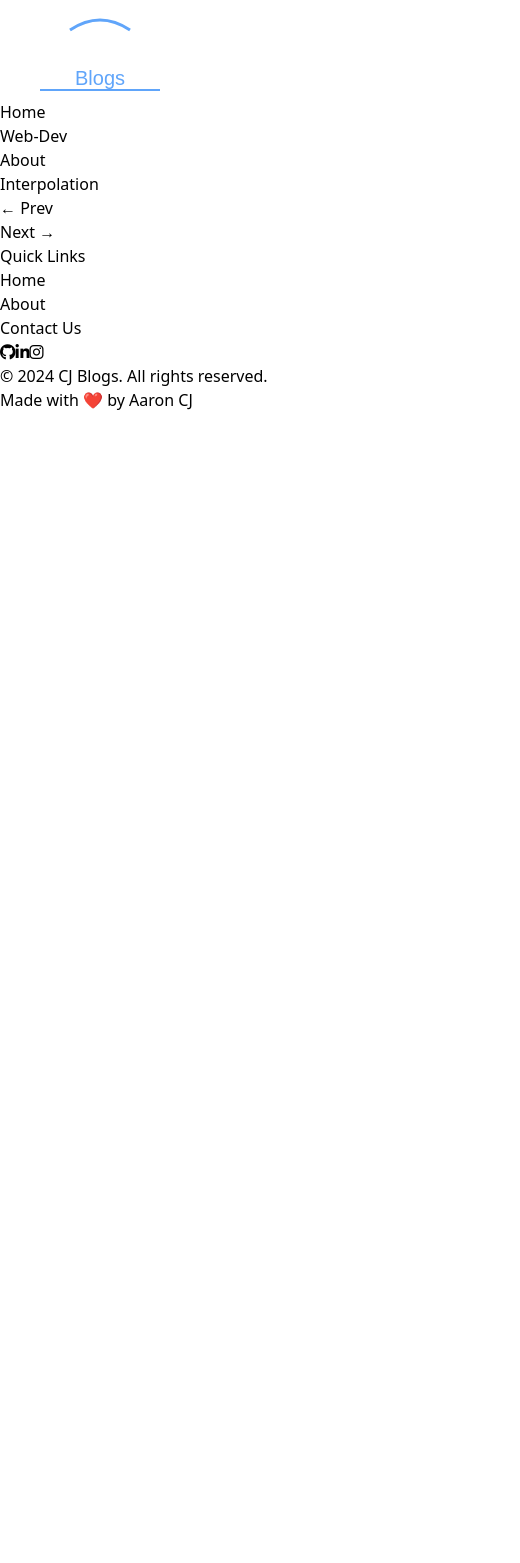
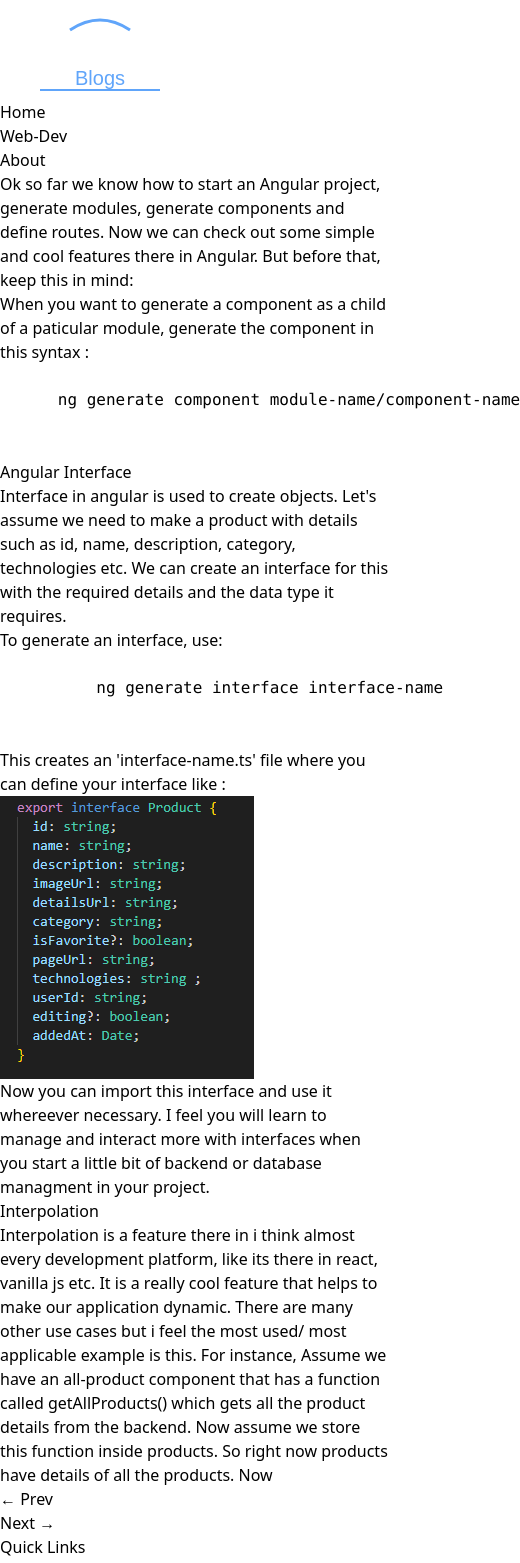
Before and after one commit to aaronchrisjo/cj-blogs, an Angular app: page /angular-5 in a window 390 px wide. Shown: the top 1563 px of the page, 520 px wide, since content can reach past the window. Before the commit the page ends 844 px from the top, so only its background shows below. Built offline with nearby package versions, Linux system fonts and the light colour scheme.

Commit message:
Angular interface added.

```diff
--- a/src/app/content/web-dev/angular/angular-4/angular-4.component.html
+++ b/src/app/content/web-dev/angular/angular-4/angular-4.component.html
@@ -4,8 +4,8 @@
     <p class="mt-7 text-lg lg:text-4xl font-semibold max-w-3xl text-left">Routing in Angular</p>
 
     <article class="mt-10 text-xl">
-        <p class="mb-6">Now from here on, I assume your are slowly getting the hang of the Angular structure and going further, it's gonna keep getting easier. Once you have got the structure, i recommend start making your own sample-app where you can practice all these things. Then you will have a perfect idea about the structure and it will be much easier going further. </p>
-        <p class="mb-10">Routing in Angular is actually really simple even though it looks a bit heavy at first. Just a few steps to follow. Consider a component say 'web-dev' you have that you need to be displayed when '/web-dev' is clicked. You can do this in 3 simple steps.</p>
+        <p class="mb-6">Now from here on, I assume your are slowly getting the hang of the Angular architecture and going further, it's gonna keep getting easier. Once you have understood the architecture properly, i recommend start making your own sample-app where you can practice all these things. Then you will have a perfect idea about the structure and it will be much easier going further. </p>
+        <p class="mb-10">Routing in Angular is actually really simple even though it looks a bit heavy at first. Just a few steps to follow. Consider a component say 'web-dev' you have that need to be displayed when '/web-dev' is clicked. You can do this in 3 simple steps.</p>
         <ul class="list-decimal list-inside">
             <li class="mb-6">Add the routing for that component in its respective routing-module.ts</li>
             <img src="assets/web-dev-routing.png" alt="" class="mb-6">
@@ -15,7 +15,7 @@
             <img src="assets/web-dev-routing-3.png" alt="" class="mb-6">
         </ul>
         <p class="mb-6">Now, you can use '/web-dev' in a-tags or as required to navigate to that component.</p>
-        <p class="mb-6">What i basically did here was : First, I added the routing for the component in the routing-module.ts inside const routes. This is where we set the name of the routing and stuffy as required and also specify the component that needs to viewed in this syntax:</p>
+        <p class="mb-6">What i basically did here was : First, I added the routing for the component in the routing-module.ts inside const routes. This is where we set the name of the routing as required and also specify the component that needs to viewed in this syntax:</p>
         <pre class="bg-gray-800 text-white inline px-2 py-1 whitespace-nowrap">
             <code class="text-sm">
                 {{'{path: \'your-path\', component:\'your-component\'},'}}
--- a/src/app/content/web-dev/angular/angular-5/angular-5.component.html
+++ b/src/app/content/web-dev/angular/angular-5/angular-5.component.html
@@ -1,5 +1,37 @@
 <div class="bg-gray-950 text-white min-h-screen flex flex-col px-6 lg:px-24 p-12">
+
+
+  <p class="mb-6 text-xl">Ok so far we know how to start an Angular project, generate modules, generate components and define routes. Now we can check out some simple and cool features there in Angular. But before that, keep this in mind:</p>
+  <p class="mb-6 text-xl">When you want to generate a component as a child of a paticular module, generate the component in this syntax :</p>
+  <pre class="bg-gray-800 text-white inline px-2 py-1 whitespace-nowrap max-w-96">
+    <code class="text-sm">
+      ng generate component module-name/component-name
+    </code>
+  </pre>
+
+
+    <!-- Interface  -->
+    <p class="mt-7 text-lg lg:text-4xl font-semibold max-w-3xl text-left">Angular Interface</p>
+    <article class="mt-10 text-xl">
+      <p class="mb-6">Interface in angular is used to create objects. Let's assume we need to make a product with details such as id, name, description, category, technologies etc. We can create an interface for this with the required details and the data type it requires.</p>
+      <p class="mb-6">To generate an interface, use:</p>
+      <pre class="bg-gray-800 text-white inline px-2 py-1 whitespace-nowrap">
+        <code class="text-sm">
+          ng generate interface interface-name
+        </code>
+      </pre>
+      <p class="mt-6 mb-6">This creates an 'interface-name.ts' file where you can define your interface like :</p>
+      <img src="assets/product-interface.png" alt="" class="mb-6">
+      <p class="mb-6">Now you can import this interface and use it whereever necessary. I feel you will learn to manage and interact more with interfaces when you start a little bit of backend or database managment in your project.</p>
+
+    </article>
+
+
+    <!-- Interpolation  -->
     <p class="mt-7 text-lg lg:text-4xl font-semibold max-w-3xl text-left">Interpolation</p>
+    <article class="mt-10 text-xl">
+      <p class="mb-6">Interpolation is a feature there in i think almost every development platform, like its there in react, vanilla js etc. It is a really cool feature that helps to make our application dynamic. There are many other use cases but i feel the most used/ most applicable example is this. For instance, Assume we have an all-product component that has a function called getAllProducts() which gets all the product details from the backend. Now assume we store this function inside products. So right now products have details of all the products. Now </p>
+  </article>
 
 
 
```
Also changed, not shown: src/assets/product-interface.png (added).
